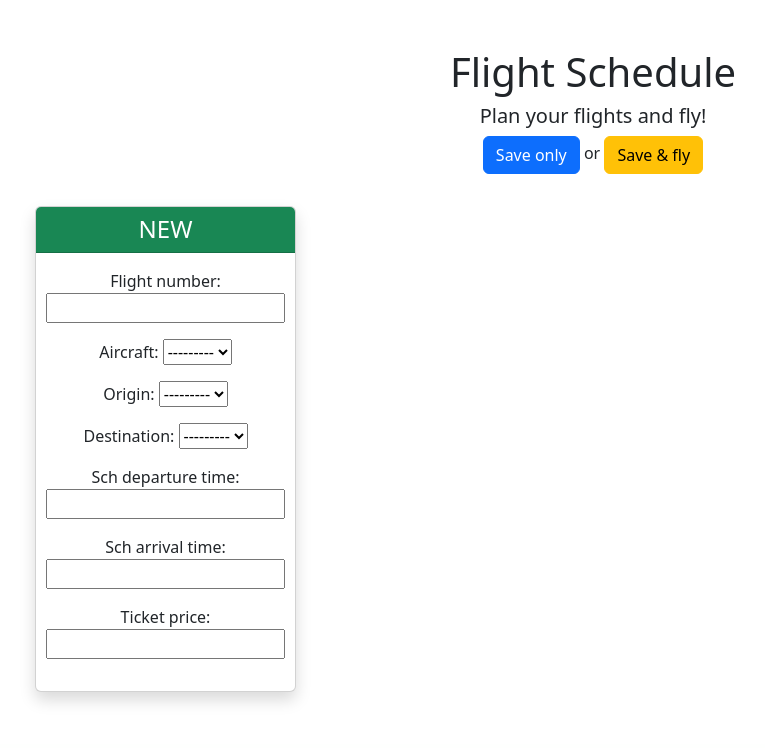
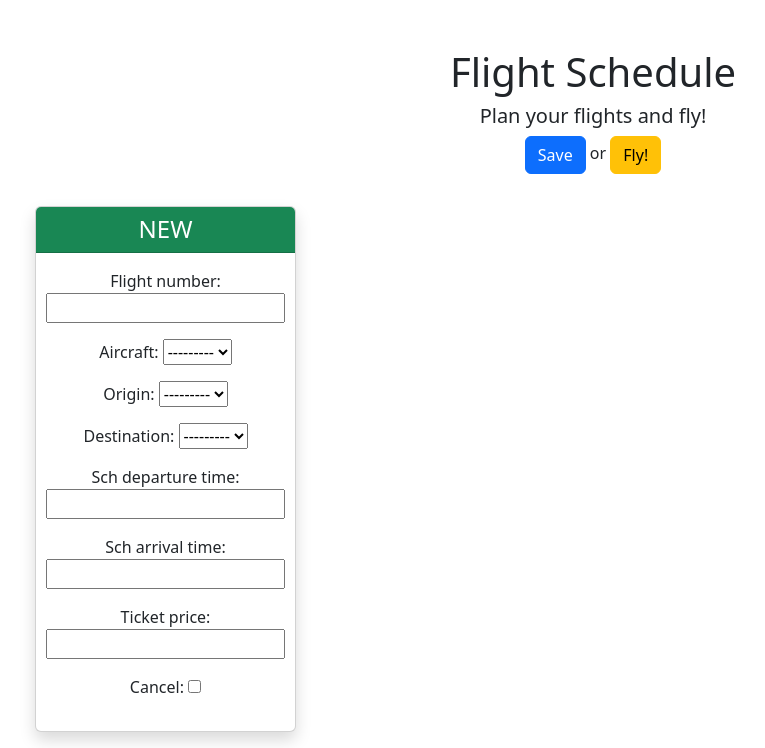
Before and after one commit to arrecheajm/team47django, a Django app: page /flights/results in a window 1280 px wide. Shown: the part 56-804 px from the top of the page, without its empty margins (47-812 px from the left). Before the commit the page ends 759 px from the top, so only its background shows below. Run offline with Django 5.2, Linux system fonts and the light colour scheme; the visitor is signed in with stand-in values (Sample User, id 1); data that the repository does not hold is empty.

Commit message:
Apr 25, RC 2

```diff
--- a/airline_app/forms.py
+++ b/airline_app/forms.py
@@ -37,6 +37,7 @@ class FlightForm(ModelForm):
 
   class Meta:
     model = Flight
+    # fields = '__all__'
     fields = [
         'airline',
         'number',
@@ -50,7 +51,7 @@ class FlightForm(ModelForm):
     ]
     widgets = {
         'airline': forms.HiddenInput(),
-        'is_canceled': forms.HiddenInput(),
+        # 'is_canceled': forms.HiddenInput(),
     }
 
   def __init__(self, *args, airline=None, **kwargs):
@@ -58,6 +59,8 @@ class FlightForm(ModelForm):
     if airline:
       self.fields['aircraft'].queryset = Fleet.objects.filter(
           airline=airline).filter(is_active=True)
+      #new
+      self.fields['airline'].initial = airline
 
 
 FlightFormSet = modelformset_factory(
--- a/airline_app/templates/flights/overview.html
+++ b/airline_app/templates/flights/overview.html
@@ -11,8 +11,8 @@
         <h5 class="lead">Plan your flights and fly!</h5>
     <form method="post"> {% csrf_token %}
         <p>
-        <button type="submit" name="save" class="btn btn-primary">Save only</button> or
-        <button type="submit" name="submit" class="btn btn-warning">Save & fly</button>
+        <button type="submit" name="save" class="btn btn-primary">Save</button> or
+        <button type="submit" name="submit" class="btn btn-warning">Fly!</button>
         </p>
         <div class="row pt-3">
         {{ formset.management_form }}
--- a/airline_app/views.py
+++ b/airline_app/views.py
@@ -203,7 +203,6 @@ def fleet(request):
 
 @login_required
 def flights(request):
-  # FORMSET NAME CHANGE BEGIN
   airline = get_current_airline(request)
   flights = Flight.objects.filter(airline=airline)
 
@@ -211,23 +210,14 @@ def flights(request):
       queryset=flights,
       airline=airline,
   )
-  # [-1] is the extra form. Triggers has_changed()
-  # formset[-1].initial['airline'] = airline
-  # POST
   if request.method == 'POST':
+    print(f'{request.POST=}')
     formset = FlightFormSet(request.POST, airline=airline)
-    if 'save' in request.POST or 'submit' in request.POST:
+    if 'save' in request.POST:
       for form in formset.forms:
         if form.has_changed() and form.is_valid():
-          instance = form.save(commit=False)
-          instance.airline = airline
           form.save()
-      # extra_form = formset.forms[-1]
-      # print(extra_form.has_changed())
-      # print(extra_form.is_valid())
-      # print('CHECK.///')
-      # print(extra_form.cleaned_data)
-      # print(extra_form.cleaned_data[''])
+      return redirect('flights')
 
     if 'submit' in request.POST:
       flights_to_process = Flight.objects.filter(airline=airline,
@@ -235,8 +225,6 @@ def flights(request):
       processed_flights = SimEngine.process_day(flights_to_process, airline)
       return render(request, 'flights/results.html',
                     {'flights': processed_flights})
-    elif 'save' in request.POST:
-      return redirect(reverse('flights'))
 
   # GET
   return render(request, 'flights/overview.html', {'formset': formset})
@@ -361,10 +349,20 @@ def register(request):
           costs=0.00,
           rating=0.750,
       )
-      Fleet.objects.create(
+      new_fleet = Fleet.objects.create(
           airline=new_airline,
           aircraft=Aircraft.objects.first(),
           location=Airport.objects.first(),
+      )
+      Flight.objects.create(
+          airline=new_airline,
+          aircraft=new_fleet,
+          origin=Airport.objects.first(),
+          destination=Airport.objects.last(),
+          day=new_airline.current_day,
+          sch_departure_time = '07:00',
+          sch_arrival_time = '11:00',
+          ticket_price = '150.00'
       )
 
       return render(request, 'onboarding.html', {'email': email})
```
